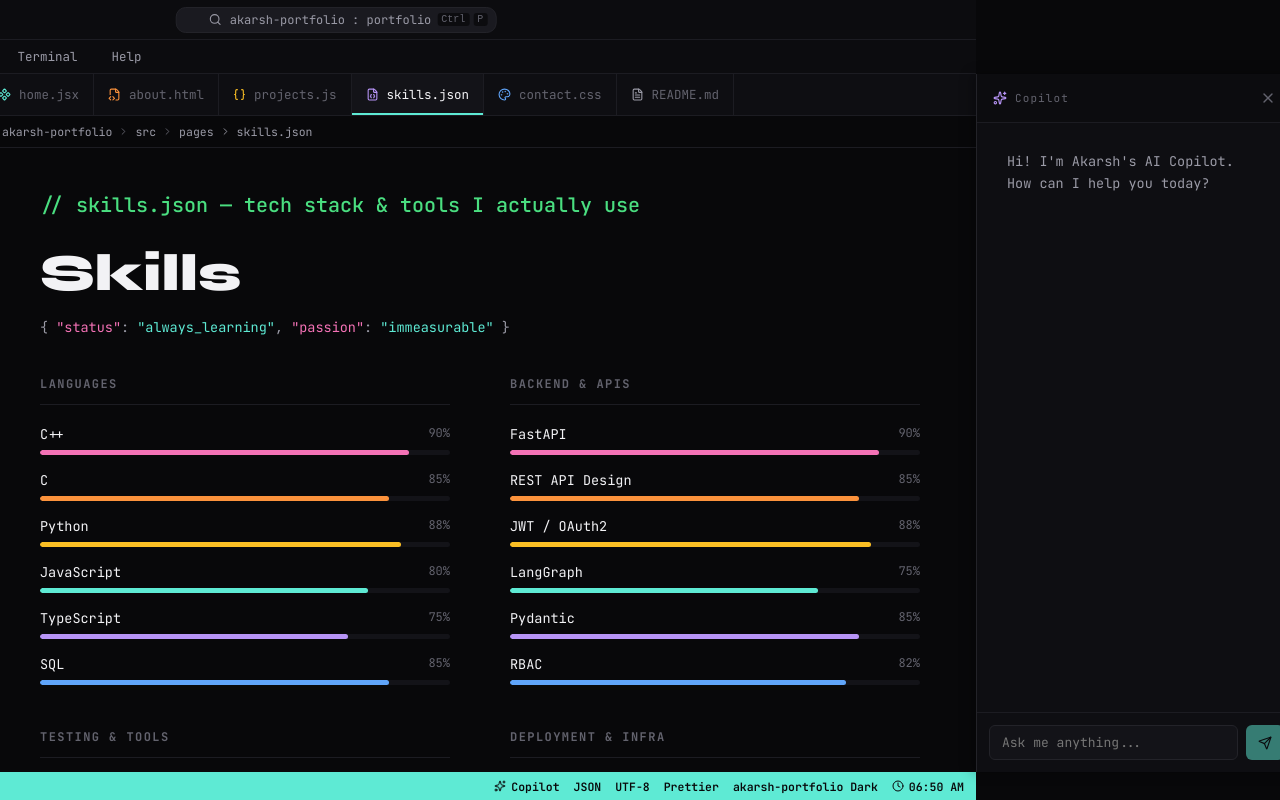
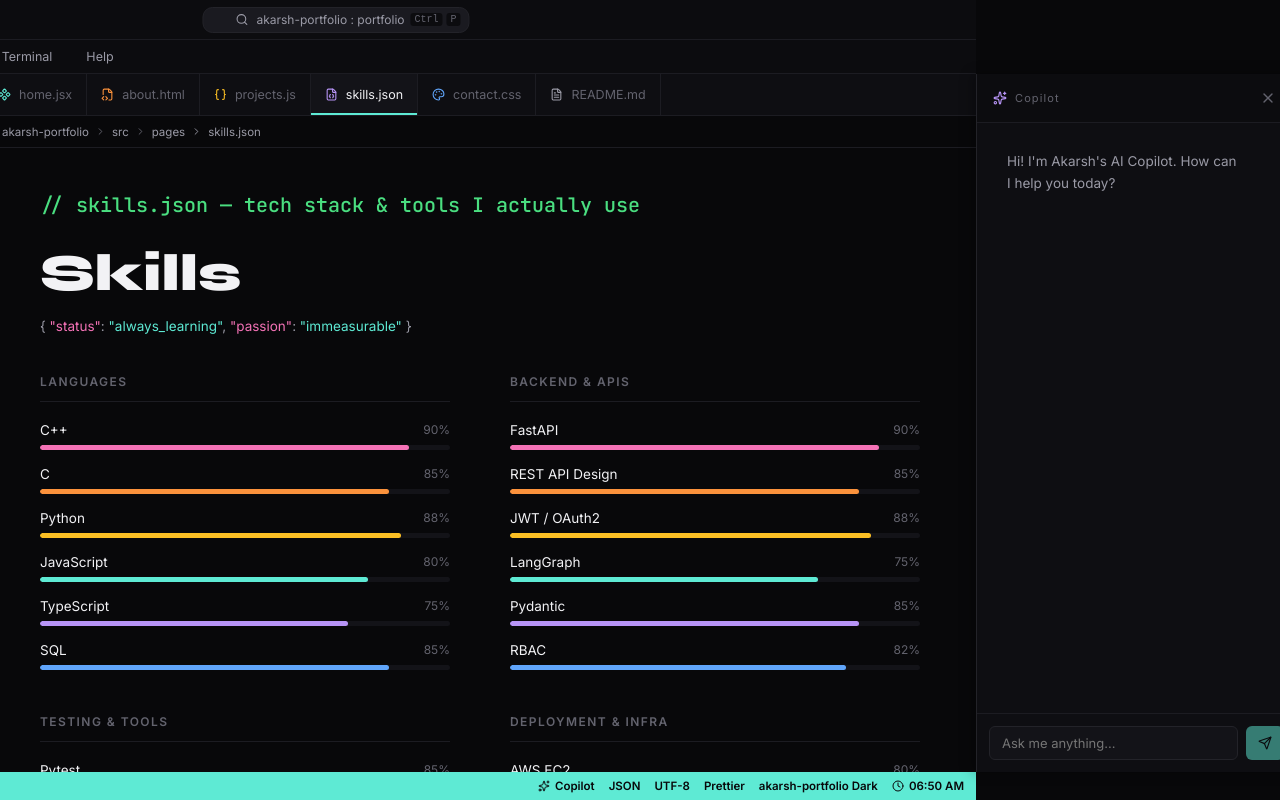
Before and after one commit to akarshjain05/portfolio, a React (Vite) app: page /skills in a window 1280 px wide. Built offline with nearby package versions, Linux system fonts and the light colour scheme.

Commit message:
style: set global font to sans-serif (Inter/system-ui) instead of monospace

```diff
--- a/src/index.css
+++ b/src/index.css
@@ -1,5 +1,6 @@
 /* ───────────────────────────── design tokens ───────────────────────────── */
 @import url('https://fonts.googleapis.com/css2?family=Syne:wght@800&display=swap');
+@import url('https://fonts.googleapis.com/css2?family=Inter:wght@400;500;600&display=swap');
 
 :root {
   --bg: #08080a;
@@ -29,6 +30,7 @@
   --radius-md: 10px;
   --radius-lg: 16px;
 
+  --font-sans: "Inter", system-ui, -apple-system, BlinkMacSystemFont, "Segoe UI", Roboto, Arial, sans-serif;
   --font-mono: "JetBrains Mono", ui-monospace, "SFMono-Regular", Menlo, Consolas, monospace;
 
   --titlebar-h: 40px;
@@ -48,7 +50,7 @@
   margin: 0;
   background: var(--bg);
   color: var(--text-primary);
-  font-family: var(--font-mono);
+  font-family: var(--font-sans);
   -webkit-font-smoothing: antialiased;
   text-rendering: optimizeLegibility;
 }
@@ -676,7 +678,7 @@
 .page { max-width: 1040px; margin: 0 auto; animation: fadein 0.25s ease; }
 @keyframes fadein { from { opacity: 0; transform: translateY(6px); } to { opacity: 1; transform: translateY(0); } }
 
-.comment { color: var(--green); font-size: 20px; font-weight: 500; display: block; margin-bottom: 24px; }
+.comment { color: var(--green); font-family: var(--font-mono); font-size: 20px; font-weight: 500; display: block; margin-bottom: 24px; }
 .comment--block { margin-bottom: 28px; }
 
 .page-title {
```
